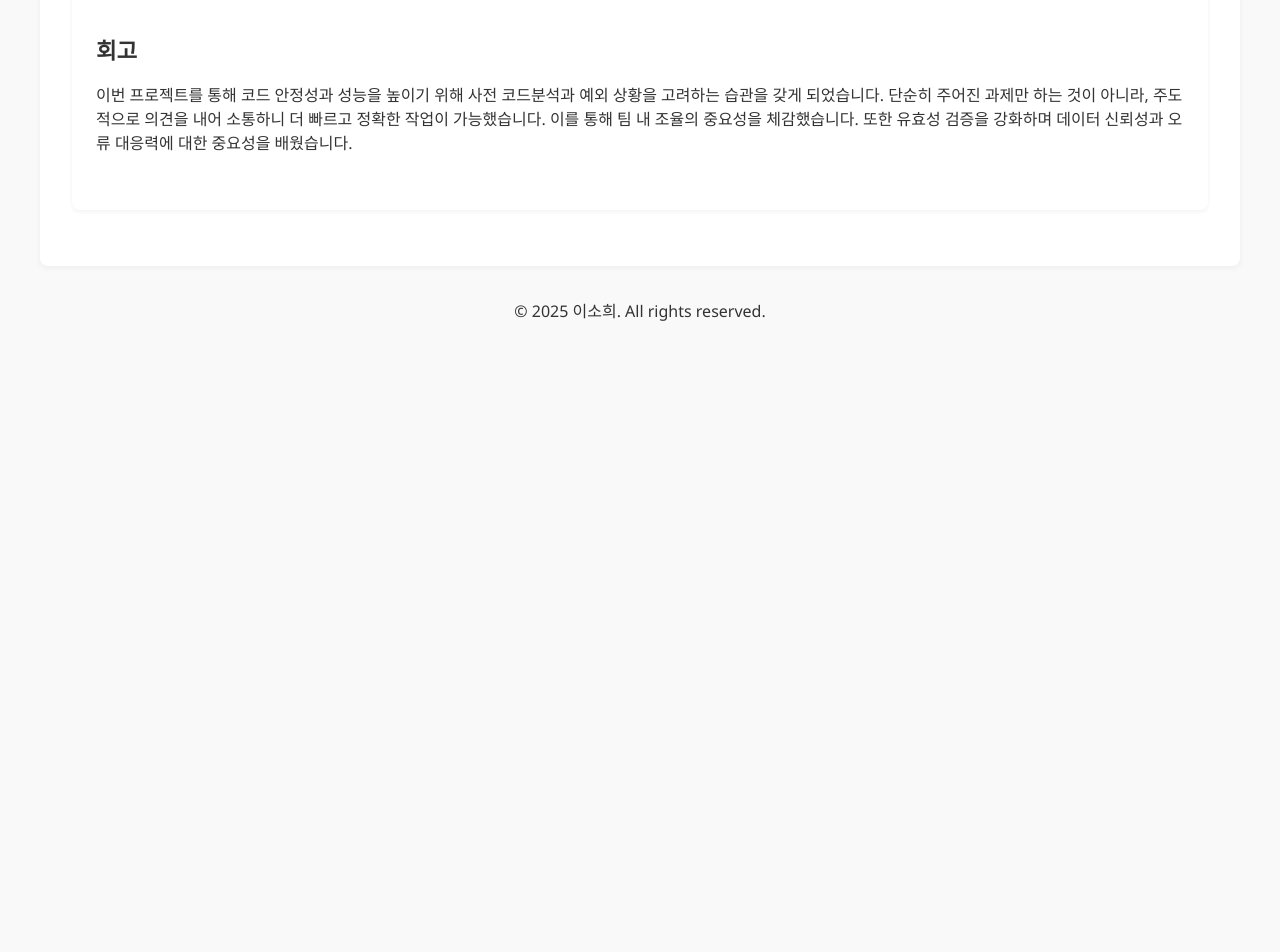
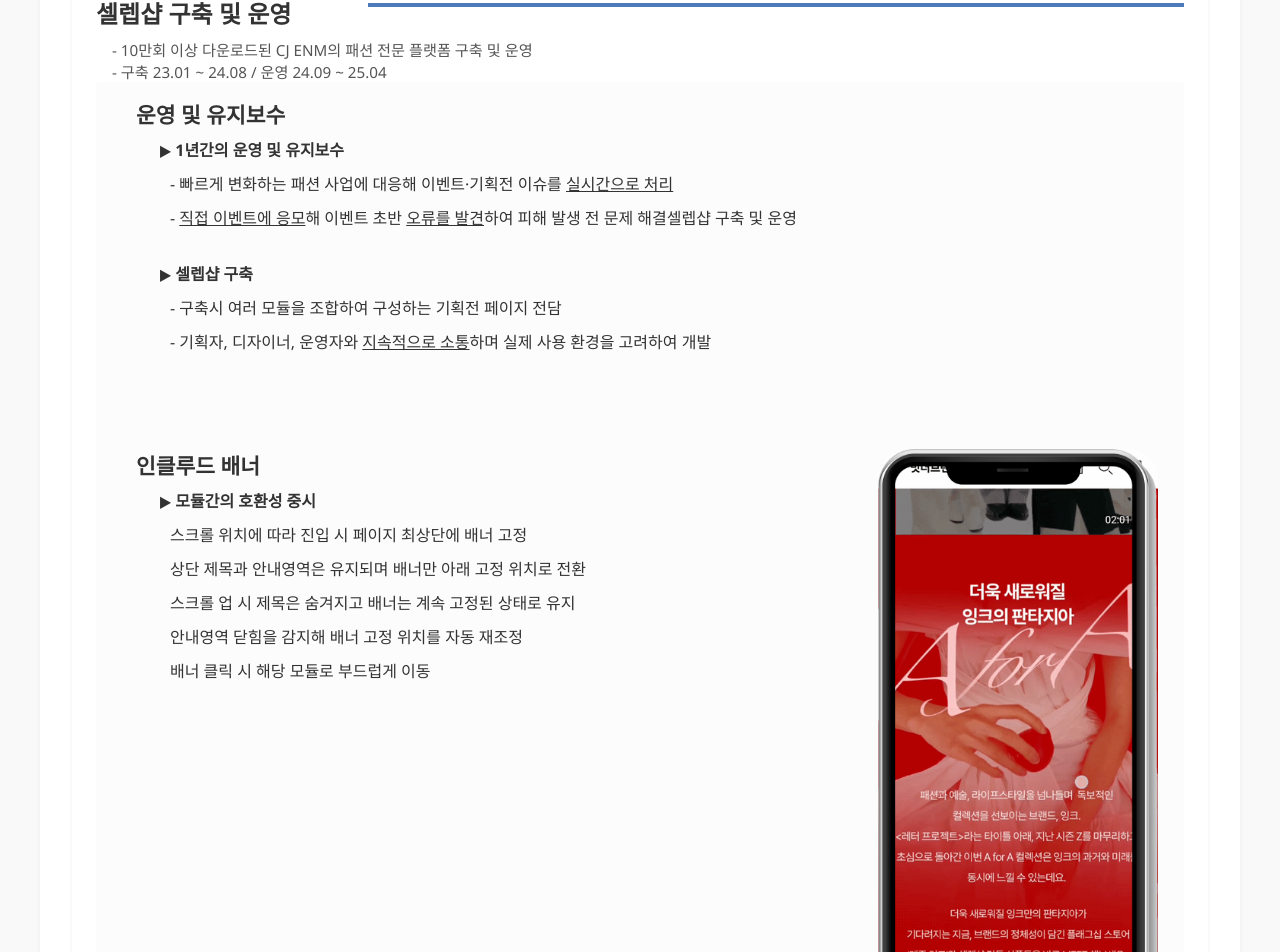
Before and after one commit to leesh00/portfolio, a Vue app: page /projects in a window 1280 px wide. Shown: the part 1417-2369 px from the top of the page. Before the commit the page ends 1867 px from the top, so only its background shows below. Built offline with nearby package versions, Linux system fonts and the light colour scheme.

Commit message:
프로젝트 추가

```diff
--- a/src/assets/style.scss
+++ b/src/assets/style.scss
@@ -232,6 +232,9 @@
       height: 4px;
       background-color: $primary-color;
     }
+    &.celebshop::after{
+      width: 75%;
+    }
   }
 
   &__meta {
@@ -247,11 +250,24 @@
     border-radius: 4px;
     padding: 1rem;
     .sub_img{
+      position: relative;
       text-align: center;
       img{
         max-width: 60%;
         margin: auto;
-        min-width: 300px;
+        min-width: 280px;
+      }
+      &_frame{
+        position: relative;
+        width: 300px;
+      }
+      &_content{
+        position: absolute;
+        width: 294px;
+        top: 0;
+        right: 10px;
+        z-index: 0;
+        border-radius: 30px;
       }
     }
     ul {
@@ -260,13 +276,16 @@
       padding-left: 1.5rem;
       .sub_con{
         display: flex;
-        flex-direction: row-reverse;
+        &.img_box{
+          flex-direction: row-reverse;
+        }
         margin-top: 4rem;
         &:first-child{margin-top: 0;}
         .sub_img{
-          width: 50%;
+          width: 300px;
         }
         .sub_txt{
+          width: calc(100% - 300px);
           .tit{
             font-size: 1.34em;
             font-weight: 700;
--- a/src/pages/Projects.vue
+++ b/src/pages/Projects.vue
@@ -3,18 +3,14 @@
     <h1>주요 프로젝트</h1>
     <!-- project 1 -->
     <div class="project__item">
-      <h3 class="project__name">
-        <p>CJ 온스타일</p>
-      </h3>
+      <h3 class="project__name">CJ 온스타일</h3>
       <ul class="project__meta">
-        <li>- 2025.05 ~ ing</li>
-        <li>- Vue.js / Nuxt.js / Typescript</li>
-        <!-- <li>기존 모듈에 기능을 안정적으로 확장하며 리팩토링을 통해 중복 로직 제거 및 코드 품질 개선을 수행</li> -->
-        <!-- <li>기간이 정해진 이벤트 신청 기능 개발 시, 회원 정보와 참가여부 API를 연동하여 사용자 등급에 따라 UI 및 신청 조건을 동적으로 제어</li> -->
+        <li>- 25.05 ~ ing</li>
+        <li>- Vㅉue.js / Nuxt.js / Typescript</li>
       </ul>
       <div class="project__details">
         <ul>
-          <li class="sub_con">
+          <li class="sub_con img_box">
             <div class="sub_img">
               <img src="../images/project-01.jpg" alt="">
             </div>
@@ -49,7 +45,6 @@
                   </p>
                   <div>
                     <img src="../images/project-02.jpg" alt="">
-
                   </div>
                 </li>
               </ul>
@@ -58,50 +53,65 @@
         </ul>
       </div>
     </div>
-
     <!-- project 2 -->
-    <!-- <div class="project__item">
-      <div class="project__thumb">
-        <img src="../images/project-01.jpg" alt="CJ ENM의 '셀렙샵' 유지보수">
-      </div>
-      <h3 class="project__name">CJ ENM의 '셀렙샵' 구축 및 유지보수</h3>
+    <div class="project__item">
+      <h3 class="project__name celebshop">셀렙샵 구축 및 운영</h3>
       <ul class="project__meta">
-        <li>기간: 2023.01 ~ 2024.08 : 구축</li>
-        <li>기간: 2024.08 ~ 2025.05 : 운영 유지보수</li>
-        <li>기술: Vue.js, Vuex, SCSS</li>
+        <li>- 10만회 이상 다운로드된 CJ ENM의 패션 전문 플랫폼 구축 및 운영</li>
+        <li>- 구축 23.01 ~ 24.08   /  운영 24.09 ~ 25.04</li>
+        <!-- <li>기존 모듈에 기능을 안정적으로 확장하며 리팩토링을 통해 중복 로직 제거 및 코드 품질 개선을 수행</li> -->
+        <!-- <li>기간이 정해진 이벤트 신청 기능 개발 시, 회원 정보와 참가여부 API를 연동하여 사용자 등급에 따라 UI 및 신청 조건을 동적으로 제어</li> -->
       </ul>
       <div class="project__details">
         <ul>
-          <li>
-            <strong>인클루드 배너</strong>
-            <ul>
-              <li>스크롤 위치에 따라 진입 시 페이지 최상단에 배너 고정</li>
-              <li>상단 제목과 안내영역은 유지되며 배너만 아래 고정 위치로 전환</li>
-              <li>스크롤 업 시 제목은 숨겨지고 배너는 계속 고정된 상태로 유지</li>
-              <li>안내영역 닫힘을 감지해 배너 고정 위치를 자동 재조정</li>
-              <li>배너 클릭 시 해당 모듈로 부드럽게 이동</li>
-            </ul>
+          <li class="sub_con">
+            <div class="sub_txt">
+            <div class="tit">운영 및 유지보수</div>
+              <ul>
+                <li>
+                ▶ 1년간의 운영 및 유지보수
+                  <p>
+                      - 빠르게 변화하는 패션 사업에 대응해 이벤트·기획전 이슈를 <em>실시간으로 처리</em>
+                  </p>
+                  <p>
+                      - <em>직접 이벤트에 응모</em>해 이벤트 초반 <em>오류를 발견</em>하여 피해 발생 전 문제 해결셀렙샵 구축 및 운영
+
+                  </p>
+                </li>
+                <li>
+                ▶ 셀렙샵 구축
+                  <p>
+                      - 구축시 여러 모듈을 조합하여 구성하는 기획전 페이지 전담
+                  </p>
+                  <p>
+                      - 기획자, 디자이너, 운영자와 <em>지속적으로 소통</em>하며 실제 사용 환경을 고려하여 개발
+                  </p>
+                </li>
+              </ul>
+            </div>
           </li>
-          <li>
-            <strong>댓글 기능 (기여도: 40%)</strong>
-            <ul>
-              <li>로그인 상태에 따라 프로필 닉네임이 자동 적용된 작성 폼 토글</li>
-              <li>답글 버튼 클릭 시 대댓글 입력폼을 노출하고 상위 댓글 ID와 함께 전송해 트리 구조로 렌더링</li>
-              <li>본인 댓글에만 수정·삭제 아이콘을 표시하고, 확인 모달 후 즉시 제거</li>
-              <li>댓글 깊이에 따라 들여쓰기 및 구분선 적용</li>
-            </ul>
-          </li>
-          <li>
-            <strong>유지보수</strong>
-             <ul>
-              <li>빠르게 변화하는 패션사업에 대응하여 단기 이벤트/기획전 페이지 생성 및 유지보수</li>
-              <li>로딩 속도 개선을 위해 API 요청 및 컴포넌트 렌더링을 비동기 처리하여 사용자 체감 속도 향상</li>
-              <li>이벤트 신청을 위한 회원정보</li>
-            </ul>
+          <li class="sub_con img_box">
+            <div class="sub_img">
+              <img class="sub_img_content" src="../images/project-celebshop.gif" alt="">
+              <img class="sub_img_frame" src="../images/iphone_frame.png" alt="">
+            </div>
+            <div class="sub_txt">
+            <div class="tit">인클루드 배너</div>
+              <ul>
+                <li>
+                  ▶ 모듈간의 호환성 중시
+                  <p>스크롤 위치에 따라 진입 시 페이지 최상단에 배너 고정</p>
+                  <p>상단 제목과 안내영역은 유지되며 배너만 아래 고정 위치로 전환</p>
+                  <p>스크롤 업 시 제목은 숨겨지고 배너는 계속 고정된 상태로 유지</p>
+                  <p>안내영역 닫힘을 감지해 배너 고정 위치를 자동 재조정</p>
+                  <p>배너 클릭 시 해당 모듈로 부드럽게 이동</p>
+                </li>
+              </ul>
+            </div>
           </li>
         </ul>
       </div>
-    </div> -->
+    </div>
     <div class="project__item">
       <h3 class="project__retrospect-title">회고</h3>
       <p class="project__retrospect">
```
Also changed, not shown: src/images/iphone_frame.png (added), src/images/project-celebshop.gif (added), 7 other files (tests, documents, lock files or other folders).
